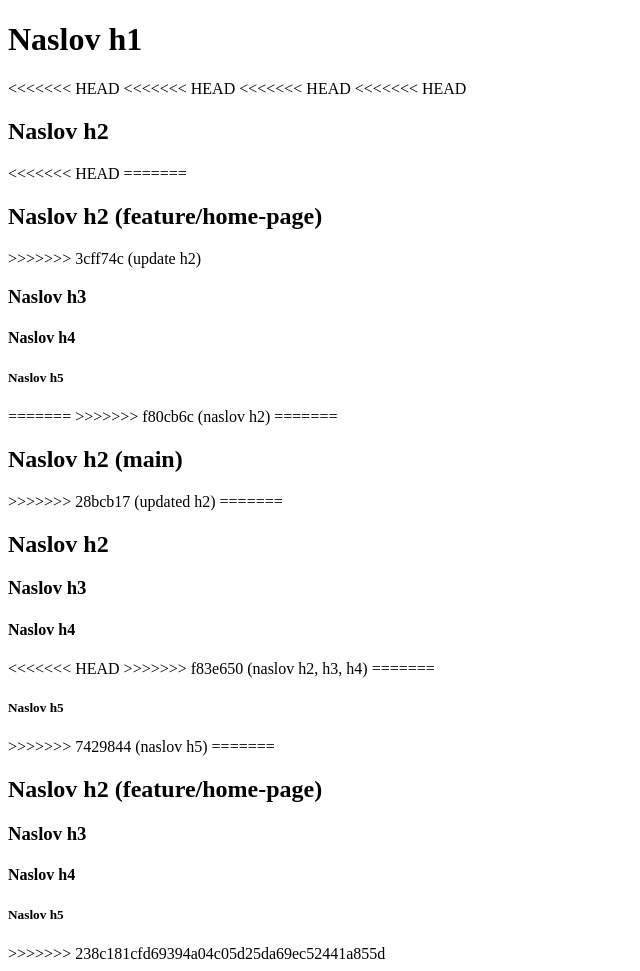
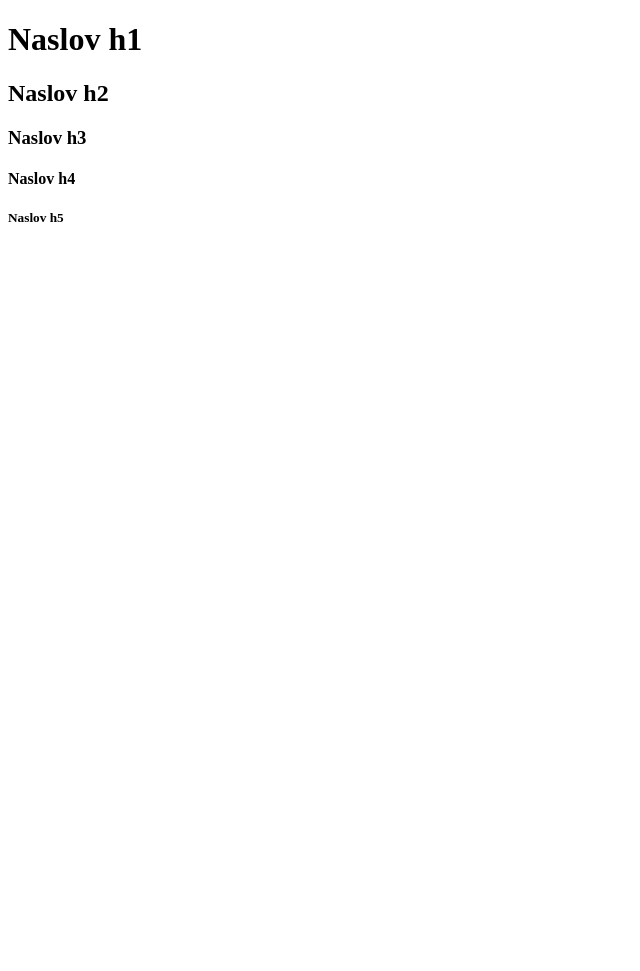
Before and after one commit to MarkoGitCourse/GitRebase, a plain HTML site: page index.html in a window 1280 px wide. Shown: the whole page, without its empty margins (0-640 px from the left). After the commit the page ends 800 px from the top, so only its background shows below. Drawn offline with Linux system fonts and the light colour scheme.

Commit message:
new commit

```diff
--- a/index.html
+++ b/index.html
@@ -5,37 +5,9 @@
     </head>
     <body>
         <h1>Naslov h1</h1>
-<<<<<<< HEAD
-<<<<<<< HEAD
-<<<<<<< HEAD
-<<<<<<< HEAD
         <h2>Naslov h2</h2>
-<<<<<<< HEAD
-=======
-        <h2>Naslov h2 (feature/home-page)</h2>
->>>>>>> 3cff74c (update h2)
         <h3>Naslov h3</h3>
         <h4>Naslov h4</h4>
         <h5>Naslov h5</h5>
-=======
->>>>>>> f80cb6c (naslov h2)
-=======
-        <h2>Naslov h2 (main)</h2>
->>>>>>> 28bcb17 (updated h2)
-=======
-        <h2>Naslov h2</h2>
-        <h3>Naslov h3</h3>
-        <h4>Naslov h4</h4>
-<<<<<<< HEAD
->>>>>>> f83e650 (naslov h2, h3, h4)
-=======
-        <h5>Naslov h5</h5>
->>>>>>> 7429844 (naslov h5)
-=======
-        <h2>Naslov h2 (feature/home-page)</h2>
-        <h3>Naslov h3</h3>
-        <h4>Naslov h4</h4>
-        <h5>Naslov h5</h5>
->>>>>>> 238c181cfd69394a04c05d25da69ec52441a855d
     </body>
 </html>
```
